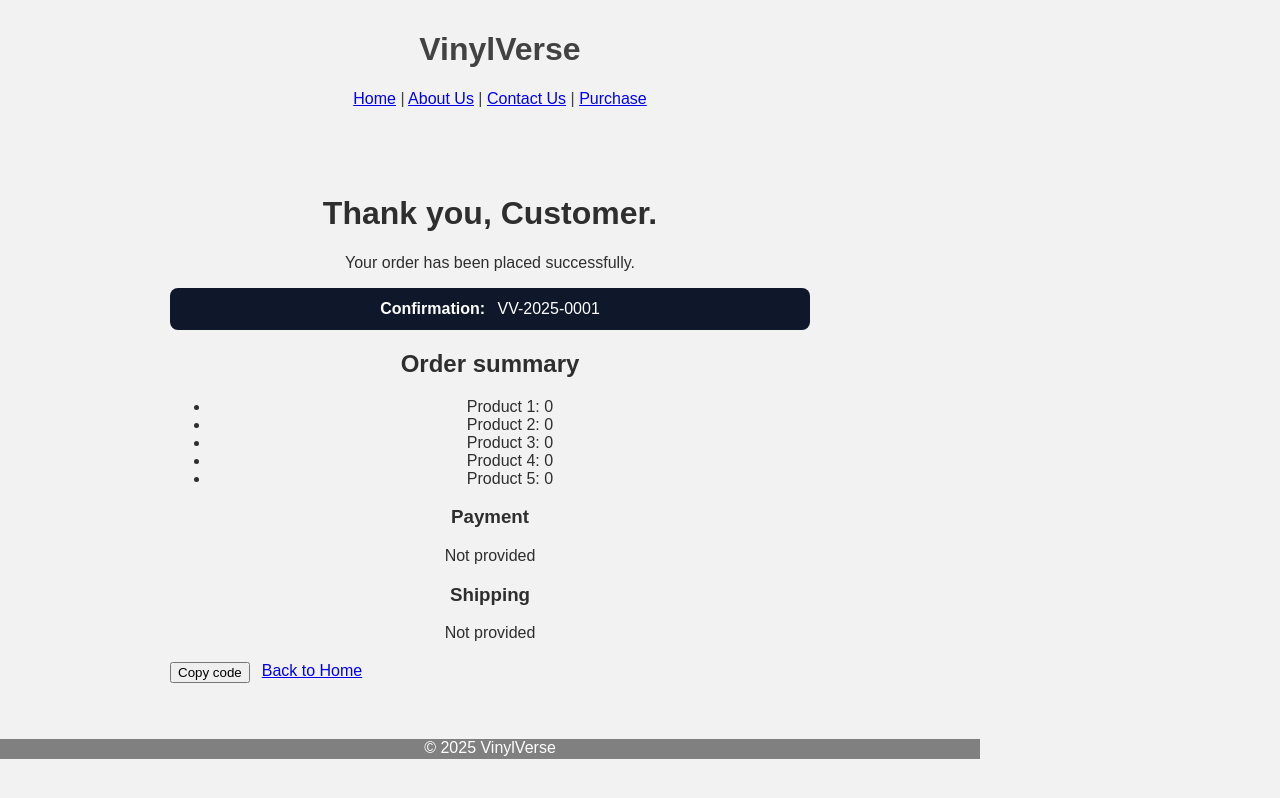
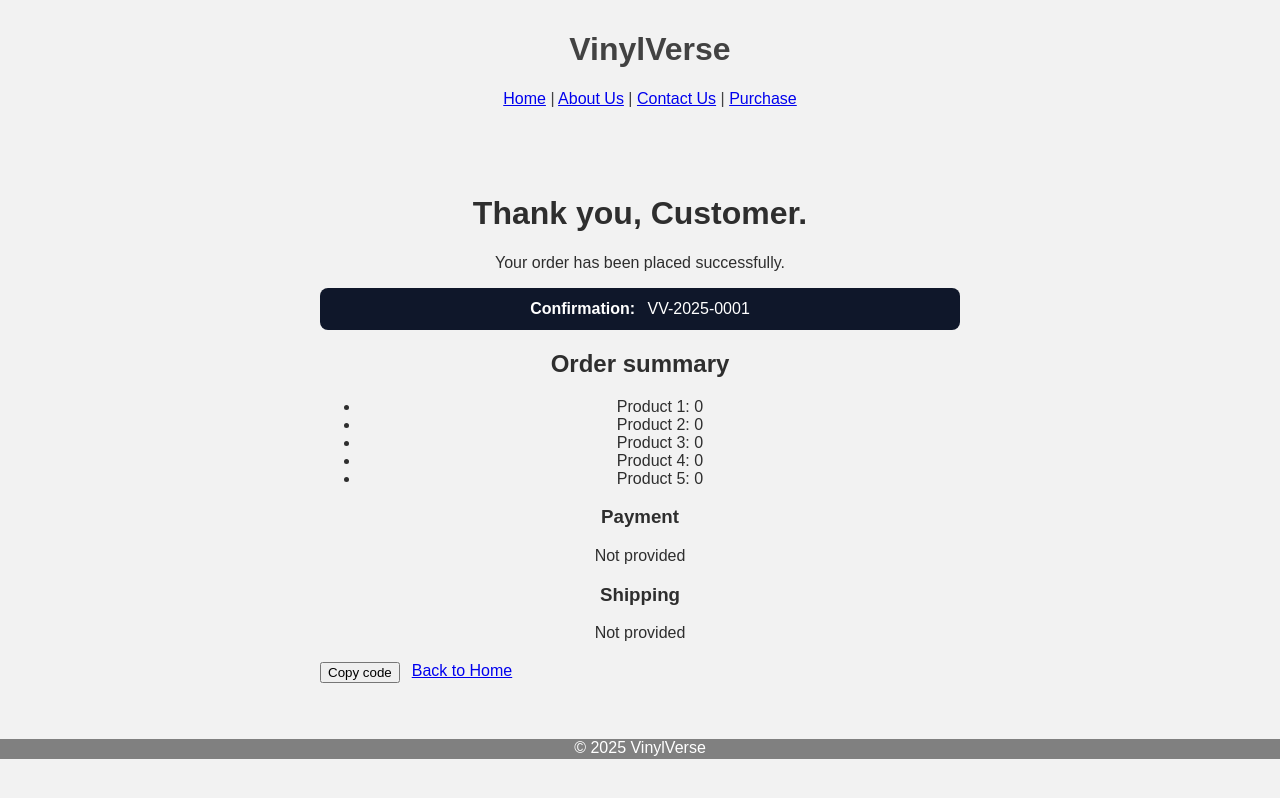
Before and after one commit to MarkN611/VinylVerse, a React (Create React App) app in the folder vinylverse/: page /purchase/confirmation in a window 1280 px wide. Built offline with nearby package versions, Linux system fonts and the light colour scheme.

Commit message:
Removed unnecessary styling from global.css

```diff
--- a/vinylverse/src/styles/global.css
+++ b/vinylverse/src/styles/global.css
@@ -2,7 +2,6 @@ html {
 color: #2E2E2E;
 font-family: Arial, Helvetica, sans-serif;
 background-color: #F2F2F2;
-max-width: 980px;
 }
 body {
 margin: 0px;
@@ -16,9 +15,6 @@ text-align: center;
 background-color: #F2F2F2;
 color: #424242;
 }
-.body {
-margin: 10px;
-}
 .footer {
 clear: both;
 position: inherit;
@@ -30,58 +26,3 @@ height: 20px;
 background-color: #808080;
 color:#fff;
 }
-.prodheading {
-width: 100%;
-height: 20px;
-background-color: #808080;
-color: #fff;
-text-align: center;
-vertical-align: middle;
-}
-.prodContainer {
-position: inherit;
-height: auto;
-float: left;
-}
-table {
-width: 80%;
-margin-top: 20px;
-}
-td, td.center-col {
-height: 40px;
-}
-td.center-col {
-text-align: center;
-}
-td.right-col {
-text-align: right;
-padding-right: 15px;
-}
-th {
-color: #424242;
-border:1pt solid #808080;
-}
-td.tot {
-color: #424242;
-border:1pt solid #808080;
-}
-.tableContainer {
-padding-left: 20px;
-}
-#wrapper {
-margin-left:auto;
-margin-right:auto;
-height:auto;
-width:auto;
-}
-.button-bar {
-float:left;
-clear: both;
-}
-.explanation {
-padding-left: 10px;
-font-size: x-small;
-}
-.confirmation {
-text-align: center;
-}
```
